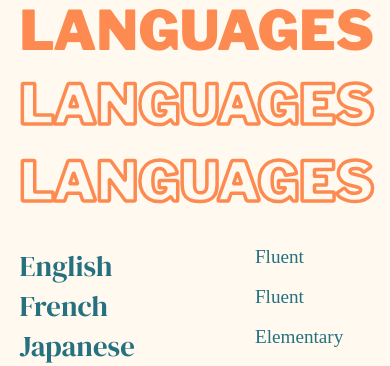
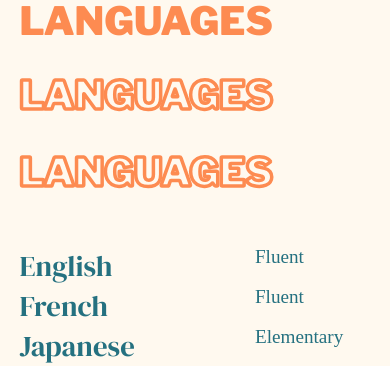
Before and after one commit to Mia-MD/personal-website, a plain HTML site: page index.html in a window 390 px wide. Shown: the part 4844-5210 px from the top of the page. Drawn offline with nearby package versions, Linux system fonts and the light colour scheme; files whose address does not match are found by name; a web font is replaced by a local one.

Commit message:
Made languages smaller

```diff
--- a/style.css
+++ b/style.css
@@ -363,7 +363,7 @@ a{
     }
 
     .languages .title-experience h2{
-        font-size: 14vw;
+        font-size: 10vw;
     }
 
     .repeat{
```
